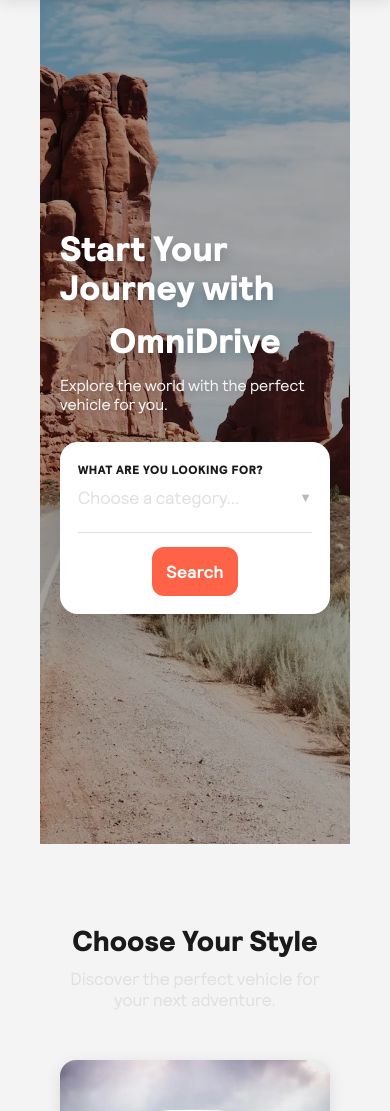
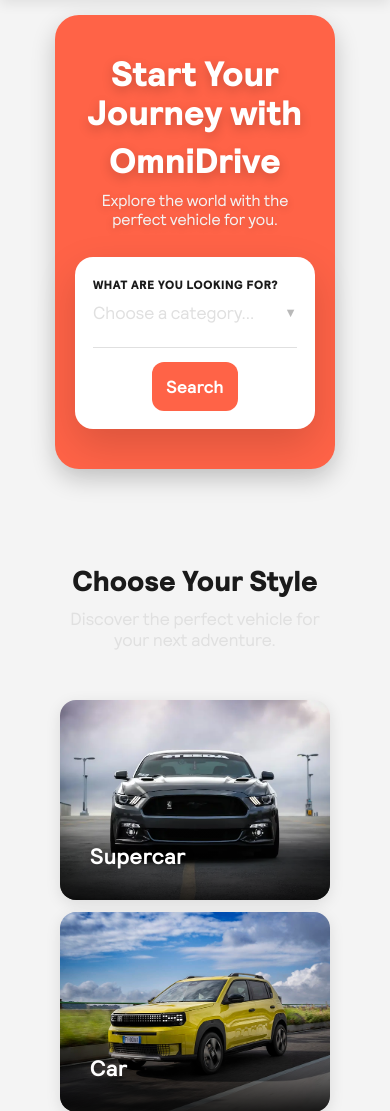
Before and after one commit to aleeessio/progetto-esame-web, a Flask app: page / in a window 390 px wide. Shown: the part 67-1178 px from the top of the page. Run offline with Flask 3, Linux system fonts and the light colour scheme.

Commit message:
responsive adjustaments in index and profile

```diff
--- a/static/css/index.css
+++ b/static/css/index.css
@@ -468,16 +468,51 @@
 /* ---------------------------------------------------------------
    RESPONSIVE DESIGN
    --------------------------------------------------------------- */
-@media (max-width: 768px) {
+@media (max-width: 1024px) {
+
+    .hero-slideshow,
+    .hero-overlay {
+        display: none !important;
+    }
+
+    .hero-modern {
+        background: var(--logo-color);
+        height: auto;
+        min-height: 350px;
+        width: calc(100% - 30px);
+        margin: 15px;
+        border-radius: 24px;
+        padding: 40px 20px;
+        display: flex;
+        align-items: center;
+        justify-content: center;
+        box-shadow: 0 10px 25px rgba(0, 0, 0, 0.2);
+        overflow: visible;
+    }
+
+    .hero-content-modern {
+        width: 100%;
+    }
+
     .hero-title-modern {
-        font-size: 3rem;
+        font-size: 2.2rem;
+        margin-bottom: 10px;
+        text-align: center
+    }
+
+    .hero-sub-modern {
+        font-size: 0.95rem;
+        margin-bottom: 25px;
+        text-align: center;
     }
 
     .floating-search-bar {
-        flex-direction: column;
-        border-radius: 20px;
-        padding: 20px;
+        padding: 15px;
+        gap: 10px;
     }
+}
+
+@media (max-width: 768px) {
 
     .search-input-group {
         border-right: none;
@@ -513,11 +548,13 @@
         font-size: 2rem;
     }
 }
+
 /* ============================================================
    ADDITIONAL RESPONSIVE FIXES
    ============================================================ */
 
 @media (max-width: 480px) {
+
     .hero-title-modern {
         font-size: 2.2rem;
     }
@@ -572,6 +609,12 @@
         grid-auto-rows: 200px;
         gap: 12px;
     }
-    .bento-card { grid-area: auto !important; }
-    .bento-overlay h3 { font-size: 1.4rem; }
+
+    .bento-card {
+        grid-area: auto !important;
+    }
+
+    .bento-overlay h3 {
+        font-size: 1.4rem;
+    }
 }
```
Also changed, not shown: static/css/profile.css (+43 -8 lines), data.db.
